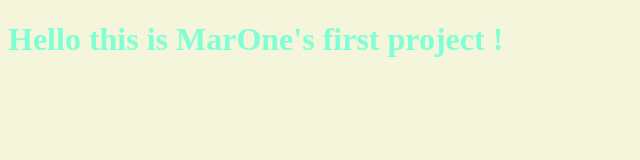
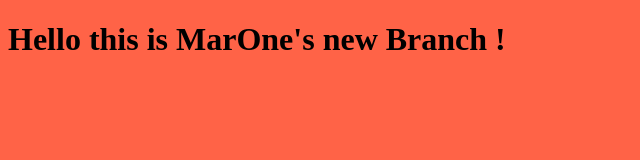
Before and after one commit to MarouaneHajji/learning_git, a plain HTML site: page index.html in a window 1280 px wide. Shown: the whole page, without its empty margins (0-640 px from the left). Drawn offline with Linux system fonts and the light colour scheme.

Commit message:
changing backround color and h1

```diff
--- a/index.css
+++ b/index.css
@@ -1,7 +1,7 @@
 h1 {
-  color: aquamarine;
+  color: black;
 }
 
 body {
-  background-color: beige;
+  background-color: tomato;
 }
--- a/index.html
+++ b/index.html
@@ -8,7 +8,7 @@
 </head>
 <body>
 
-  <h1>Hello this is MarOne's first project !</h1>
+  <h1>Hello this is MarOne's new Branch !</h1>
 
   <script src="index.js"></script>
 
```
